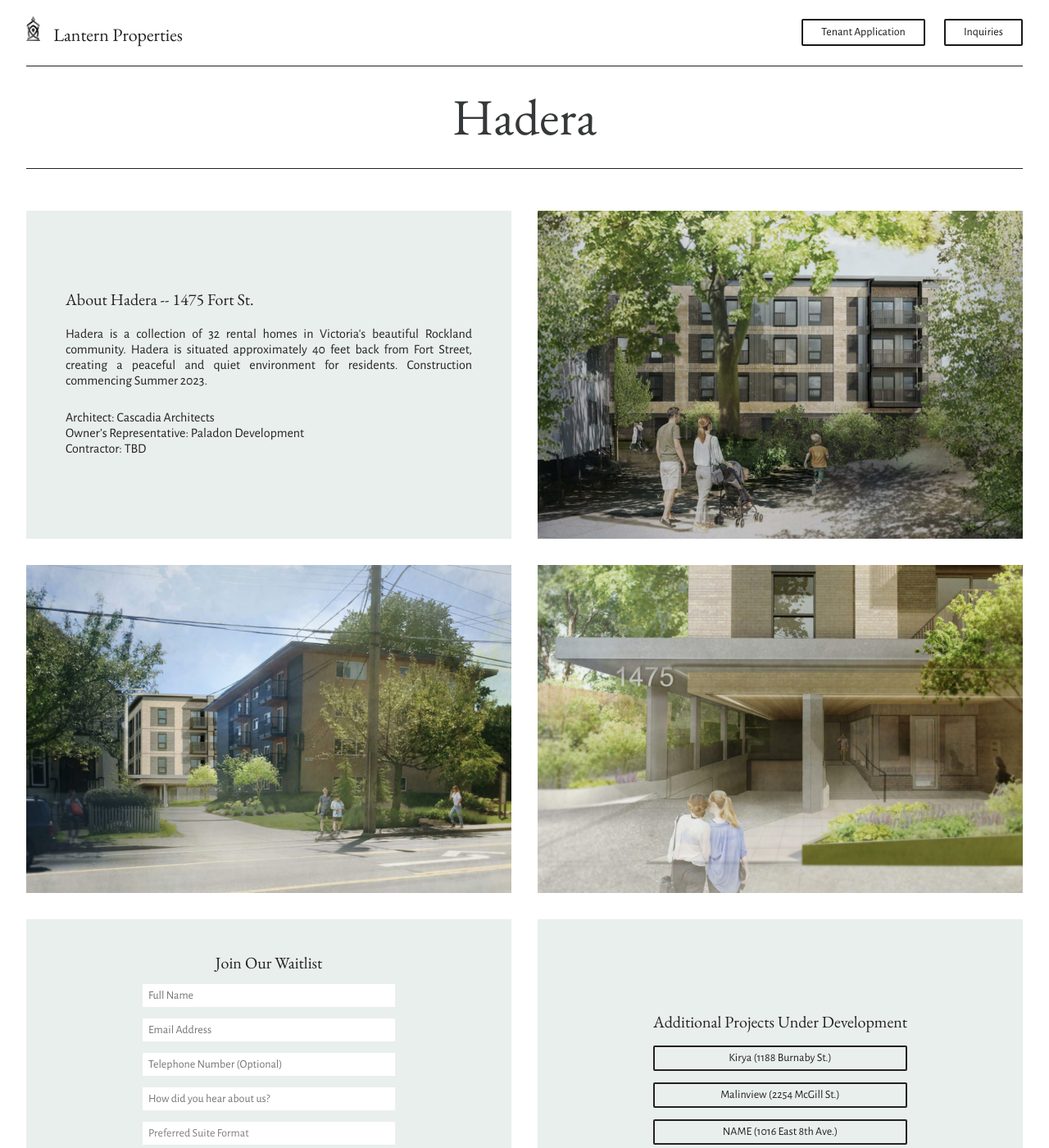
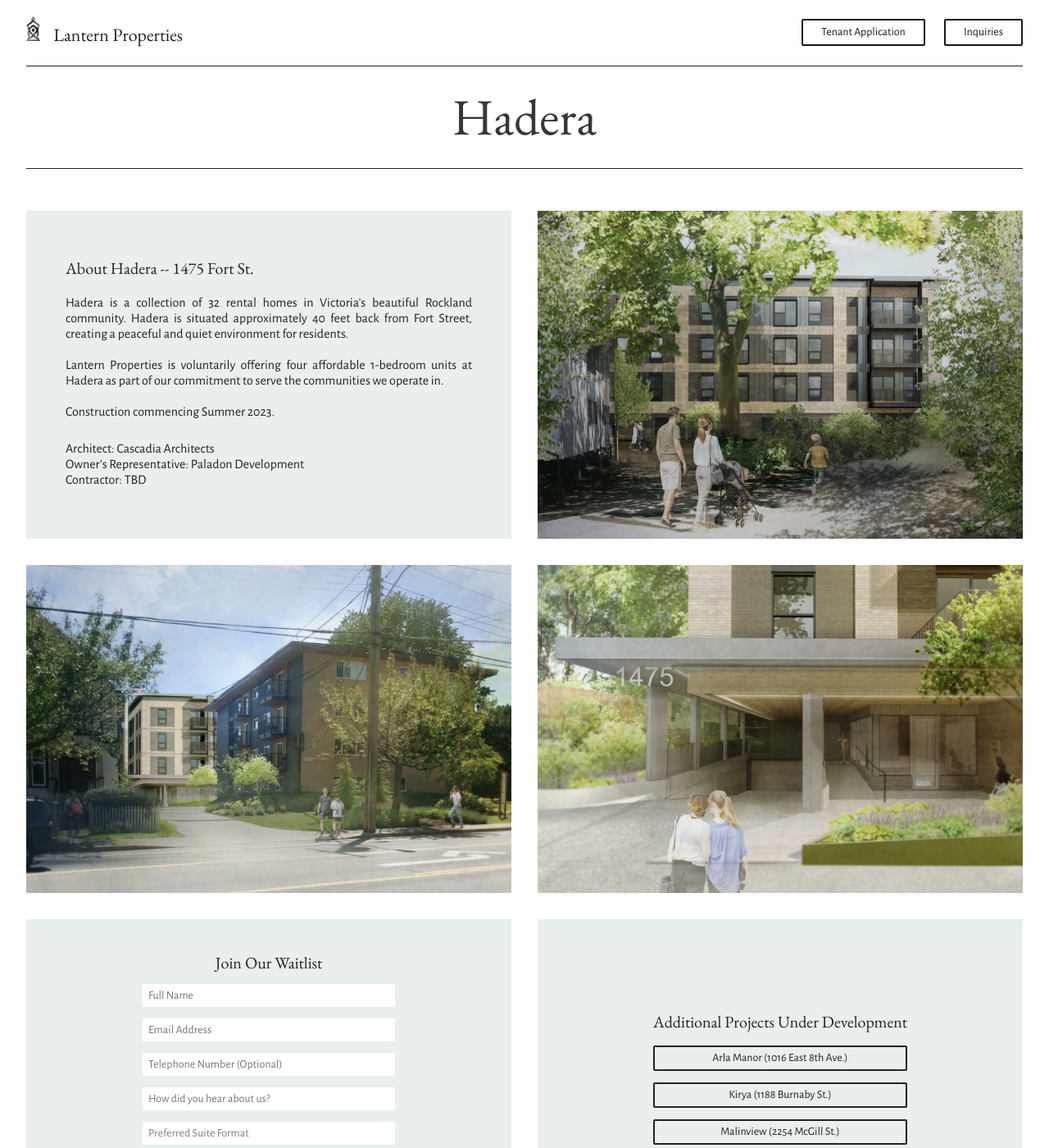
Before and after one commit to RF604/lantern2020, a Jekyll site: the page built from hadera.html, in a window 1280 px wide and 1400 px high. Shown: the whole window at 82% size. Built offline with Jekyll 4.4.1, drawn with Linux system fonts in a browser that asks for light colours.

Commit message:
periodic commit

```diff
--- a/newpage.html
+++ b/arla.html
@@ -1,6 +1,6 @@
 ---
 layout: default
-title: NAME
+title: Arla Manor
 address: 1016 East 8th Ave.
 header-class: project-header
 ---
@@ -14,7 +14,7 @@
   <div class="flex-center">
     <div>
      <h3>About {{ page.title }} -- {{ page.address }}</h3>
-     <p>PROJECT DESCRIPTION.</p>
+     <p>Lantern Properties is proud to submit a rezoning inquiry as part of the Broadway Plan, which will add 98 new rental units to the rental stock. Of the 140 units offered, 20% will be available at below-market rent.</p>
      <p>Architect: <a href="http://stuarthoward.com" target="_blank">Stuart Howard Architects</a>
      <br>
         Owner’s Representative:
--- a/hadera.html
+++ b/hadera.html
@@ -13,7 +13,11 @@
   <div class="flex-center">
     <div>
       <h3>About {{ page.title }} -- {{ page.address }}</h3>
-            <p>Hadera is a collection of 32 rental homes in Victoria's beautiful Rockland community. Hadera is situated approximately 40 feet back from Fort Street, creating a peaceful and quiet environment for residents. Construction commencing Summer 2023.
+            <p>Hadera is a collection of 32 rental homes in Victoria's beautiful Rockland community. Hadera is situated approximately 40 feet back from Fort Street, creating a peaceful and quiet environment for residents.</br></br>
+
+              Lantern Properties is voluntarily offering four affordable 1-bedroom units at Hadera as part of our commitment to serve the communities we operate in.</br></br>
+
+            Construction commencing Summer 2023.
 </p>
 <p>
             Architect: <a href="http://cascadiaarchitects.ca/" target="_blank">Cascadia Architects</a>
--- a/kirya.html
+++ b/kirya.html
@@ -13,7 +13,9 @@
   <div class="flex-center">
     <div>
       <h3>About {{ page.title }} -- {{ page.address }}</h3>
-      <p>Kirya is a collection of 11 beautiful rental homes in Vancouver's vibrant West End – a brief walk from English Bay and the abundance of dining and shopping opportunities on Davie Street. Kirya offers residents everything they need in one of the world's most exciting neighbourhoods. The Burrard and the Granville Street bridges are a three-minute drive away, making Kirya an excellent choice for those who wish to make frequent trips out of downtown. Project construction starting September 2021, with completion by December 1, 2023.</p>
+      <p>Kirya is a collection of 11 beautiful rental homes in Vancouver's vibrant West End – a brief walk from English Bay and the abundance of dining and shopping opportunities on Davie Street. Kirya offers residents everything they need in one of the world's most exciting neighbourhoods. The Burrard and the Granville Street bridges are a three-minute drive away, making Kirya an excellent choice for those who wish to make frequent trips out of downtown.
+      </br></br>
+      Project construction starting September 2021, with completion by December 1, 2023.</p>
 
       <p>Architect: <a href="http://stuarthoward.com" target="_blank">Stuart Howard Architects</a>
 <br>
```
Also changed, not shown: 1 other file.
